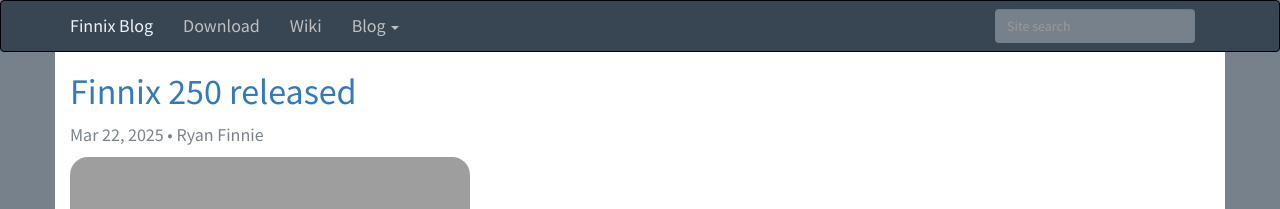
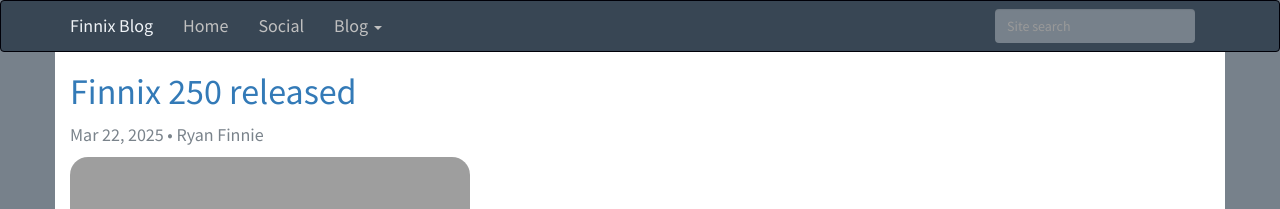
Before and after one commit to finnix/jekyll-finnix, a Jekyll site: the page built from index.html, in a window 1280 px wide and 900 px high. Shown: the top 209 px of the window. Built offline with Jekyll 4.4.1, drawn with Linux system fonts in a browser that asks for light colours; nearby versions of some CDN libraries.

Commit message:
Update social links

```diff
--- a/_config.yml
+++ b/_config.yml
@@ -2,14 +2,14 @@
 title: Finnix Blog
 description: Finnix development weblog
 author: Ryan Finnie
-fediverse_creator: "@finnix@fosstodon.org"
+fediverse_creator: "@finnix@m29.us"
 baseurl: ""
 url: "https://blog.finnix.org"
 permalink: /:year/:month/:day/:title/
 git_web_base: https://github.com/finnix/jekyll-finnix/blob/HEAD/
 top_links:
-  - {title: "Download", url: "http://www.finnix.org/Download"}
-  - {title: "Wiki", url: "http://www.finnix.org/"}
+  - {title: "Home", url: "https://www.finnix.org/"}
+  - {title: "Social", url: "https://m29.us/@finnix"}
 keep_files:
   - .git
   - blog-media
```
